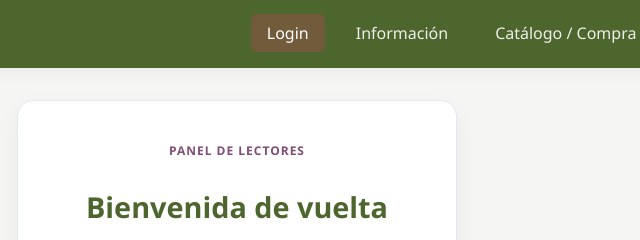
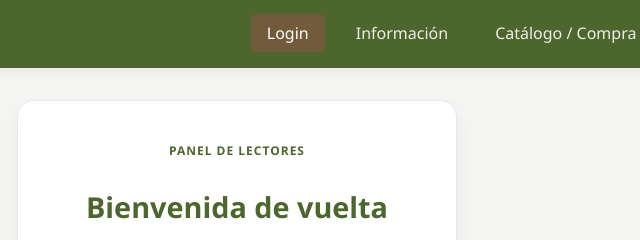
Before and after one commit to YamelyOvalles/Proyecto_libreria, a plain HTML site: page login.html in a window 1280 px wide. Shown: the top 240 px of the page, 403-1043 px from the left. Drawn offline with nearby package versions, Linux system fonts and the light colour scheme.

Commit message:
color panel lectores

```diff
--- a/login.html
+++ b/login.html
@@ -34,34 +34,29 @@
             box-shadow: 0 10px 25px rgba(0, 0, 0, 0.05);
             border: 1px solid #e2e8f0;
         }
-
         .login-header {
             text-align: center;
             margin-bottom: 1.5rem;
         }
-
         .login-subtitle {
             text-transform: uppercase;
             font-size: 0.75rem;
             font-weight: 700;
-            color: var(--color-terciario, #6b21a8);
+            color: var(--color-primario, #1e293b);
             letter-spacing: 1px;
             margin-bottom: 0.5rem;
         }
-
         .login-title {
             font-size: 1.8rem;
             font-weight: 800;
             color: var(--color-primario, #1e293b);
             margin-bottom: 0.5rem;
         }
-
         .login-desc {
             color: var(--text-muted, #64748b);
             font-size: 0.95rem;
             margin-bottom: 1.5rem;
         }
-
         .btn-google {
             width: 100%;
             display: flex;
@@ -78,11 +73,9 @@
             cursor: pointer;
             transition: background-color 0.2s;
         }
-
         .btn-google:hover {
             background-color: #f8fafc;
         }
-
         .divider {
             display: flex;
             align-items: center;
@@ -91,34 +84,28 @@
             color: #94a3b8;
             font-size: 0.85rem;
         }
-
         .divider::before, .divider::after {
             content: '';
             flex: 1;
             border-bottom: 1px solid #e2e8f0;
         }
-
         .divider span {
             padding: 0 0.75rem;
         }
-
         .form-group {
             margin-bottom: 1.25rem;
         }
-
         .form-label {
             display: block;
             font-weight: 600;
             margin-bottom: 0.5rem;
             color: #334155;
         }
-
         .input-group {
             position: relative;
             display: flex;
             align-items: center;
         }
-
         .input-icon {
             position: absolute;
             left: 14px;
@@ -126,7 +113,6 @@
             font-size: 20px;
             user-select: none;
         }
-
         .input-with-icon {
             width: 100%;
             padding: 0.75rem 2.75rem 0.75rem 2.75rem;
@@ -136,11 +122,9 @@
             outline: none;
             transition: border-color 0.2s;
         }
-
         .input-with-icon:focus {
             border-color: var(--color-primario, #1e293b);
         }
-
         .toggle-password {
             position: absolute;
             right: 14px;
@@ -152,7 +136,6 @@
             border: none;
             padding: 0;
         }
-
         .form-options {
             display: flex;
             justify-content: space-between;
@@ -160,7 +143,6 @@
             margin: 1.25rem 0 1.5rem;
             font-size: 0.9rem;
         }
-
         .remember-checkbox {
             display: flex;
             align-items: center;
@@ -169,23 +151,19 @@
             color: #334155;
             font-weight: 500;
         }
-
         .checkbox-input {
             accent-color: var(--color-primario, #1e293b);
             width: 16px;
             height: 16px;
         }
-
         .forgot-link {
             color: var(--color-primario, #1e293b);
             font-weight: 700;
             text-decoration: none;
         }
-
         .forgot-link:hover {
             text-decoration: underline;
         }
-
         .btn-submit {
             width: 100%;
             padding: 0.85rem;
@@ -198,24 +176,20 @@
             cursor: pointer;
             transition: opacity 0.2s;
         }
-
         .btn-submit:hover {
             opacity: 0.9;
         }
-
         .register-text {
             text-align: center;
             margin-top: 1.5rem;
             font-size: 0.9rem;
             color: var(--text-muted, #64748b);
         }
-
         .register-link {
             color: var(--color-secundario, #2563eb);
             font-weight: 700;
             text-decoration: none;
         }
-
         .register-link:hover {
             text-decoration: underline;
         }
```
